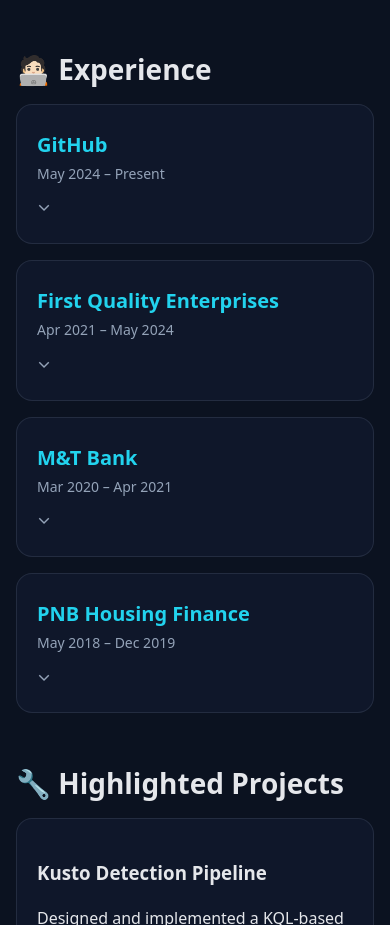
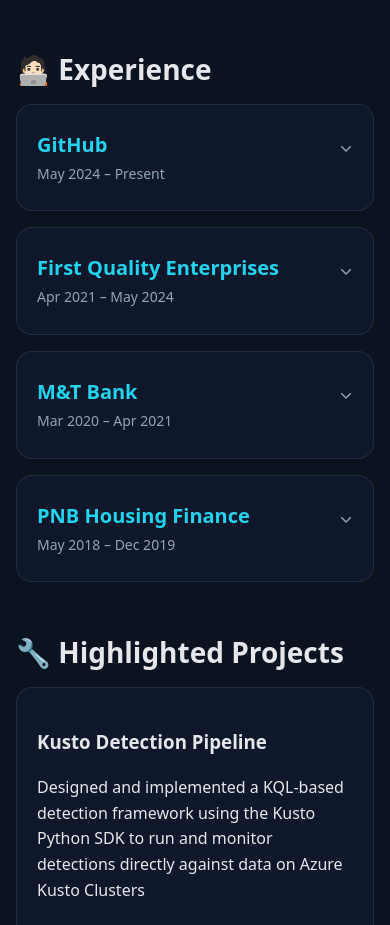
Before and after one commit to mangande/mangande.github.io, a plain HTML site: page index.html in a window 390 px wide. Shown: the part 3269-4194 px from the top of the page. Drawn offline with Linux system fonts and the light colour scheme.

Commit message:
fix arrow position

```diff
--- a/styles.css
+++ b/styles.css
@@ -228,8 +228,9 @@ a:hover{text-decoration:underline}
 .company-header{
   display:flex;
   justify-content:space-between;
-  align-items:center;
+  align-items:flex-start;
   padding:4px 0;
+  gap:12px;
 }
 .company-name{
   margin:0;
@@ -356,7 +357,9 @@ a:hover{text-decoration:underline}
   .education-header{flex-direction:column;gap:12px}
   .education-icon{align-self:flex-end}
   .role-header{flex-direction:column;align-items:flex-start;gap:4px}
-  .company-header{flex-direction:column;align-items:flex-start;gap:4px}
+  .company-header{flex-direction:row;align-items:flex-start;gap:8px;flex-wrap:nowrap}
+  .company-info{flex:1;min-width:0}
+  .expand-icon{flex-shrink:0;margin-top:2px}
   .grid{grid-template-columns:1fr;gap:12px}
   .kv{gap:8px}
   .btn{padding:10px 12px;font-size:14px}
```
